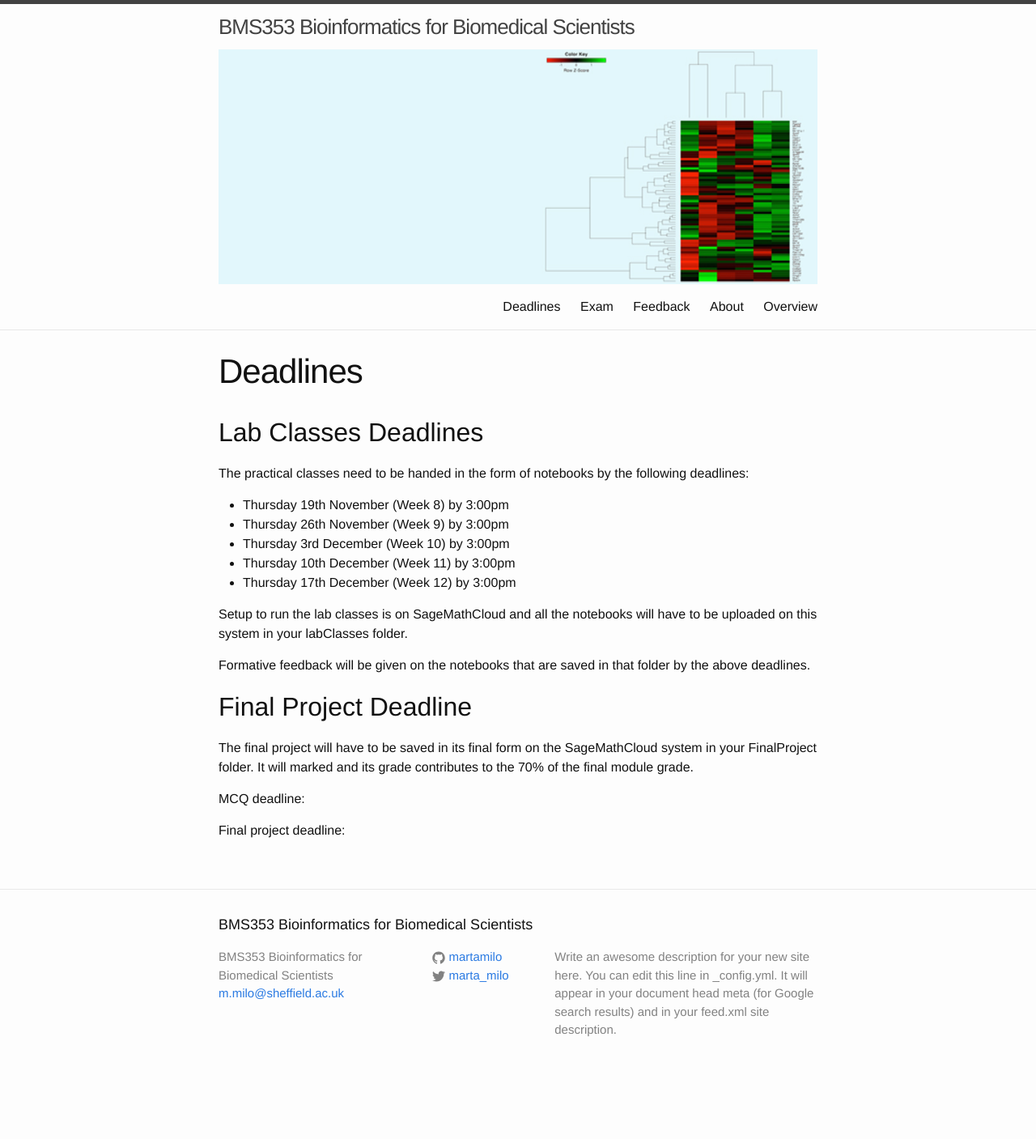
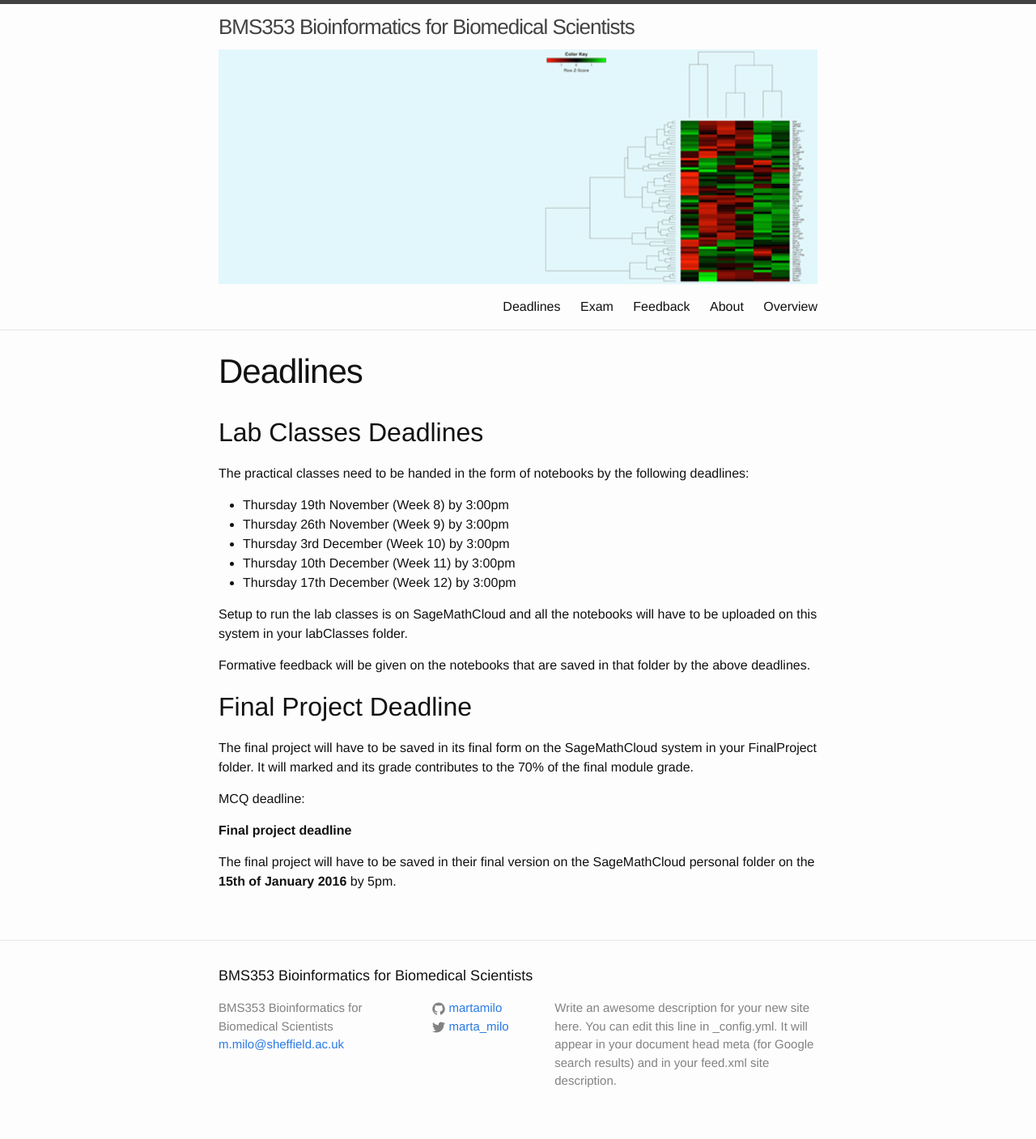
Before and after one commit to sods/bioinformatics, a Jekyll site: the page built from deadlines.md, in a window 1280 px wide. Shown: the whole page at 81% size. Built offline with Jekyll 4.4.1, drawn with Linux system fonts in a browser that asks for light colours; before the commit the page ends 1344 px from its top, so only the background shows below that.

Commit message:
Inserted final project deadline

```diff
--- a/deadlines.md
+++ b/deadlines.md
@@ -25,4 +25,8 @@ The final project will have to be saved in its final form on the SageMathCloud s
 
 MCQ deadline:
 
-Final project deadline:
+
+
+**Final project deadline**
+
+The final project will have to be saved in their final version on the SageMathCloud personal folder on the **15th of January 2016** by 5pm.
```
